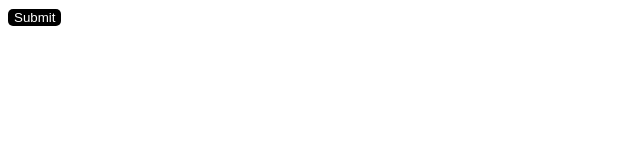
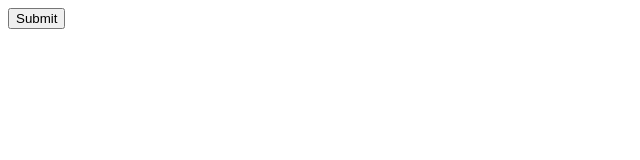
Before and after one commit to acciojob/hover-button-AshwiniSgopal, a website: page main.html in a window 1280 px wide. Shown: the whole page, without its empty margins (0-640 px from the left). Drawn offline with Linux system fonts and the light colour scheme.

Commit message:
initial commit

```diff
--- a/main.html
+++ b/main.html
@@ -7,8 +7,8 @@
 </head>
 
 <body>
-	<button id="btn" style="background-color: black; color: white; border-radius: 5px; border: none;">Submit</button>
-	<!-- the entire body must be written by student -->
+	<button id="btn" type="submit">Submit</button>
+
     <script type="text/javascript" src="./script.js">
 </script>
 
```
